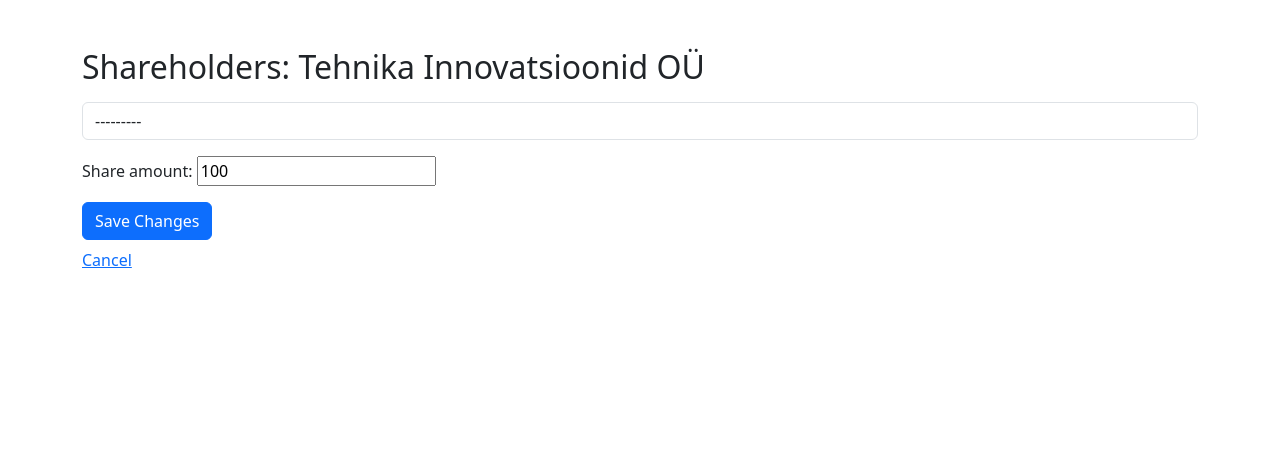
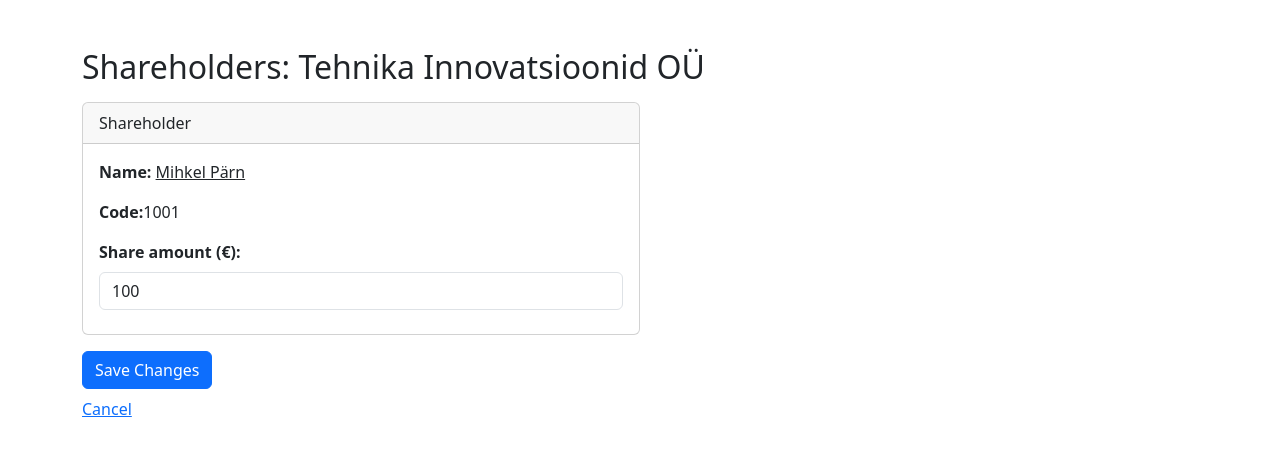
Before and after one commit to stennn2001/prooviulesanne, a Django app: page /company/edit/1/ in a window 1280 px wide. Shown: the part 56-512 px from the top of the page. Run offline with Django 5.2, Linux system fonts and the light colour scheme; data comes from the database, SQL or seed files in the repository; some libraries are stand-ins or nearby versions.

Commit message:
manage shareholders

```diff
--- a/business_registry/forms.py
+++ b/business_registry/forms.py
@@ -70,13 +70,11 @@ class SearchForm(forms.Form):
         return search
 
 class ShareholderEditForm(forms.ModelForm):
-    #company = forms.ModelChoiceField(queryset=Company.objects.filter(), widget=forms.Select(attrs={'class': 'form-control'}))
-    shareholder = forms.ModelChoiceField(queryset=Shareholder.objects.all(), label="", widget=forms.Select(attrs={'class': 'form-control',
-                                                                                                               #'disabled': True
-                                                                                                               }))
+    share_amount = forms.IntegerField(widget=forms.NumberInput(attrs={"class": "form-control"}))
+
     class Meta:
         model = Shareholder
-        fields = ["shareholder", "share_amount"]
+        fields = [ "share_amount"]
 
     # def __init__(self, *args, **kwargs):
     #     super().__init__(*args, **kwargs)
--- a/business_registry/urls.py
+++ b/business_registry/urls.py
@@ -14,7 +14,6 @@ urlpatterns = [
     # Company edit
     path("edit/<int:company_id>/", views.company_edit, name="company_edit"),
 
-
-    # Search
+    # API Search
     path("shareholders/search/", views.search_shareholders, name="search_shareholders"),
 ]
--- a/business_registry/views.py
+++ b/business_registry/views.py
@@ -135,19 +135,31 @@ def search_shareholders(request):
 def company_edit(request, company_id):
     company = get_object_or_404(Company, id=company_id)
     shareholders = company.shareholder.all()
-    ShareholderFormSet = modelformset_factory(Shareholder, form=ShareholderEditForm, extra=0)
+
     if request.method == 'POST':
-        form = ShareholderEditForm(request.POST, instance=shareholders)
-        formset = ShareholderFormSet(request.POST, queryset=company.shareholder.all())
-        if form.is_valid():
-            form.save()
-            return redirect('company_detail', company_id=company.id)
+        forms = []
+        for shareholder in shareholders:
+            post_data = request.POST.copy()
+            post_data['share_amount'] = request.POST.get(f'share_amount_{shareholder.id}', '')
+            form = ShareholderEditForm(post_data, instance=shareholder)
+            forms.append(form)
+
+        for form in forms:
+            if form.is_valid():
+                form.save()
+        return redirect('company_detail', company_id=company.id)
     else:
-        form = ShareholderEditForm(instance=company)
-        formset = ShareholderFormSet(queryset=company.shareholder.all())
+        forms = []
+        for shareholder in shareholders:
+            form = ShareholderEditForm(instance=shareholder)
+            forms.append(form)
+        lists = zip(forms, shareholders)
+
     context = {
-        'form': form,
+        'shareholders': shareholders,
         'company': company,
-        'formset': formset,
+        'forms': forms,
+        'lists': lists
     }
+
     return render(request, 'business_registry/company_edit.html', context)
--- a/templates/business_registry/company_edit.html
+++ b/templates/business_registry/company_edit.html
@@ -1,21 +1,50 @@
 {% extends 'base.html' %}
-
 
 {% block content %}
 <div class="container mt-5">
-    <h1 class="h2 mb-3">Shareholders: {{ company.name }}</h2>
+    <h1 class="h2 mb-3">Shareholders: {{ company.name }}</h1>
+    <form method="post">
+        {% csrf_token %}
 
-    <div>
-        {{ formset.management_form }}
+        {% for form, shareholder in lists %}
+            <div class="mb-3 col-md-6 mb-2">
+                <div class="card">
+                    <div class="card-header">
+                        Shareholder
+                    </div>
 
-        {% for form in formset %}
-            <div class="shareholder-form">
-                {{ form.as_p }}
+                    <div class="card-body">
+                        <p><strong>Name:</strong>
+                            {% if shareholder.shareholder_type == "person" %}
+                                <span><a class="link-dark" href="{% url 'person_detail' shareholder.shareholder_person_id.id %}">{{ shareholder.shareholder_person_id.first_name }} {{ shareholder.shareholder_person_id.last_name }}</a></span>
+                                <p><strong>Code:</strong><span>{{ shareholder.shareholder_person_id.code }}</span>
+                            {% else %}
+                                <span><a class="link-dark" href="{% url 'company_detail' shareholder.shareholder_company_id.id %}">{{ shareholder.shareholder_company_id.name }}</a></span>
+                                <p><strong>Code:</strong><span>{{ shareholder.shareholder_company_id.code }}</span>
+                            {% endif %}
+                        </p>
+
+                        <div class="mb-2">
+                            <label for="{{ form.share_amount.id_for_label }}" class="form-label"><strong>Share amount (€):</strong></label>
+                            <input type="number" id="{{ form.share_amount.id_for_label }}" name="share_amount_{{ shareholder.id }}"
+                                   value="{{ form.share_amount.value }}" class="form-control" />
+                            <div class="form-text">{{ form.share_amount.help_text }}</div>
+
+                            {% if form.share_amount.errors %}
+                                <div class="invalid-feedback d-block">
+                                    {% for error in form.share_amount.errors %}
+                                        <p>{{ error }}</p>
+                                    {% endfor %}
+                                </div>
+                            {% endif %}
+                        </div>
+                    </div>
+                </div>
             </div>
         {% endfor %}
 
         <button type="submit" class="btn btn-primary">Save Changes</button>
-    </div>
+    </form>
 
     <div class="mt-2">
         <a href="{% url 'company_detail' company.id %}">Cancel</a>
```
